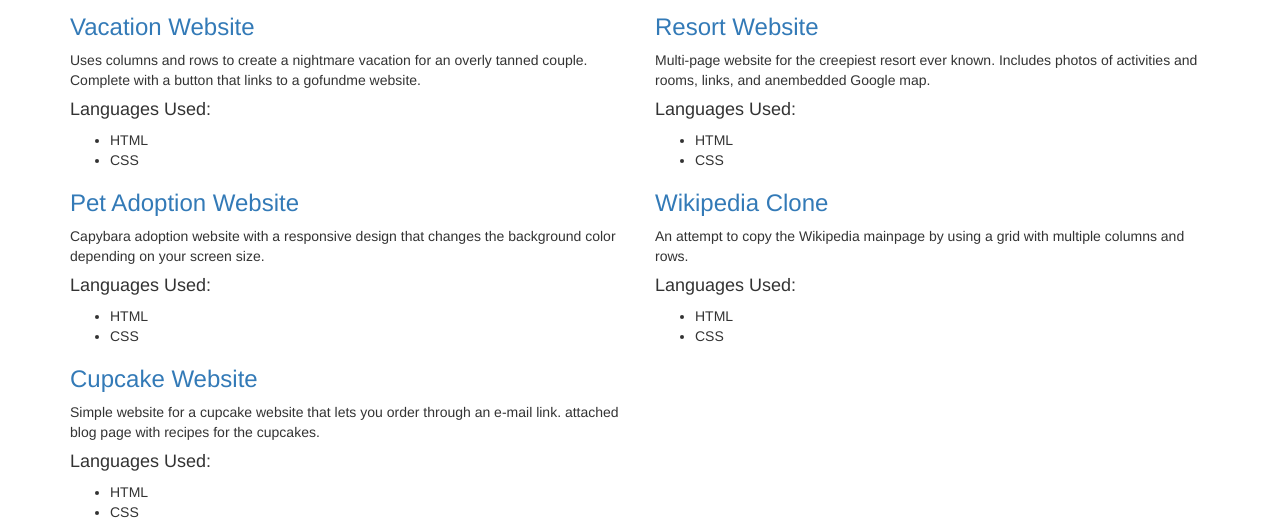
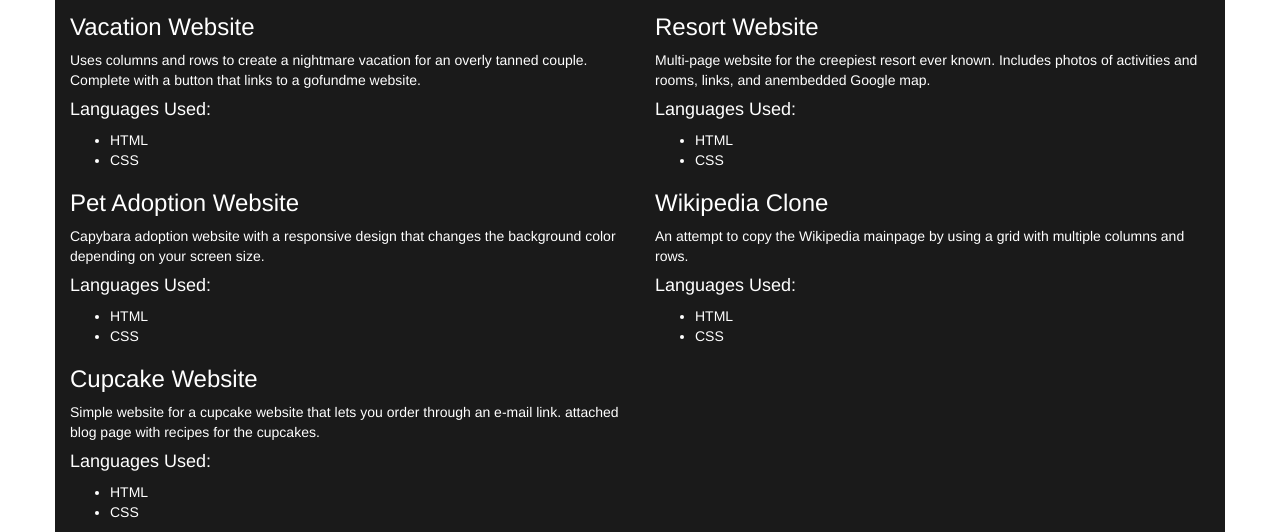
Before and after one commit to rogueminx/codingportfolio, a plain HTML site: page index.html in a window 1280 px wide. Shown: the part 428-960 px from the top of the page. Drawn offline with Linux system fonts and the light colour scheme.

Commit message:
add bgcolor to rows, and changes CSS to make links and text white.

```diff
--- a/css/styles.css
+++ b/css/styles.css
@@ -5,9 +5,28 @@
   background: url('../pictures/PETALS.jpg') center no-repeat;
   padding-top: 30px;
 }
+
+.row {
+  background-color: #1a1a1a;
+  color: white;
+}
+
 h1 {
   text-align: center;
 }
+
+a:link {
+    color: white;
+}
+
+a:visited {
+    color: white;
+}
+
+a:hover {
+    color: gray;
+}
+
 .body {
   text-align: center;
   margin: 0 auto;
```
